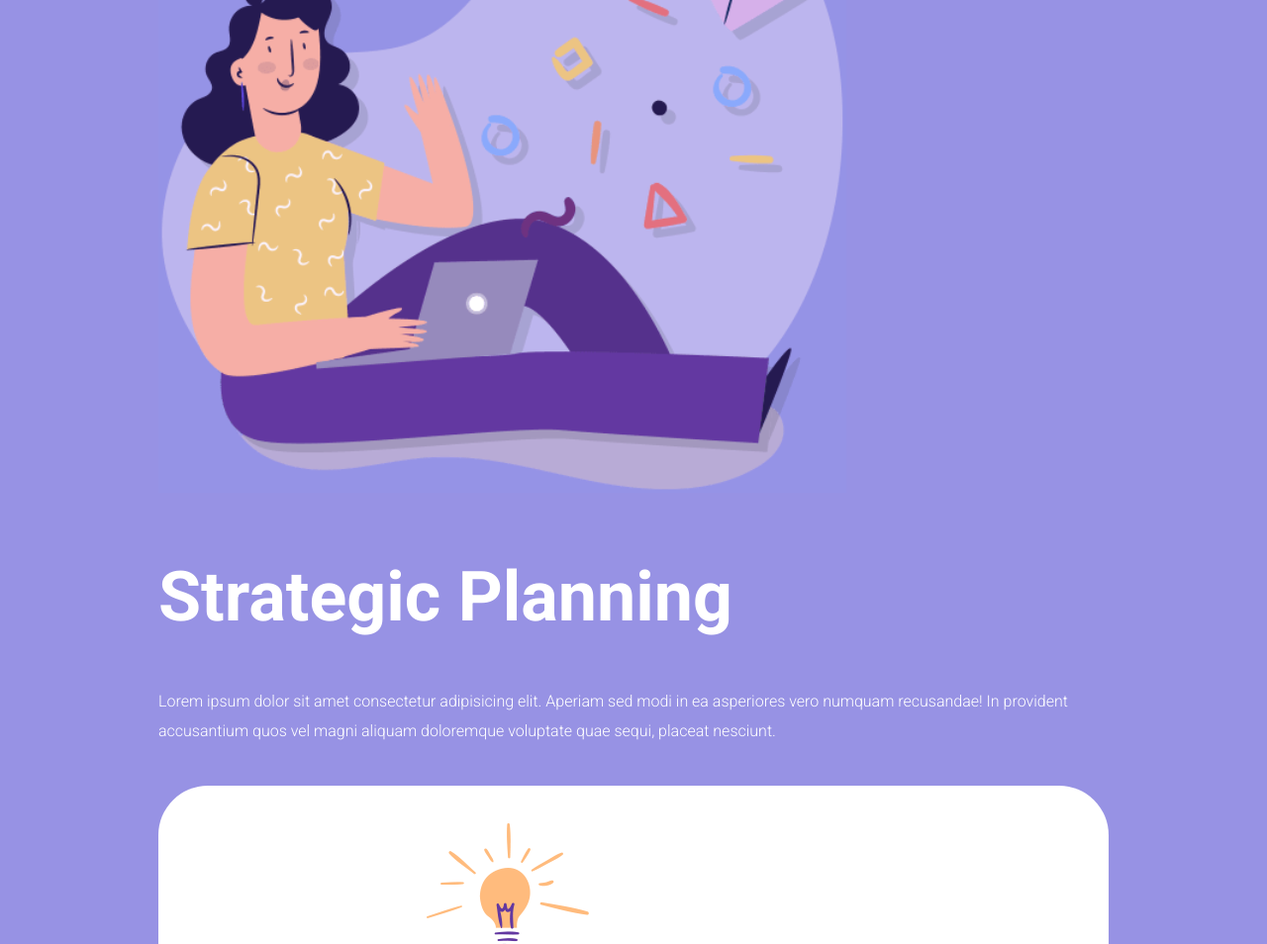
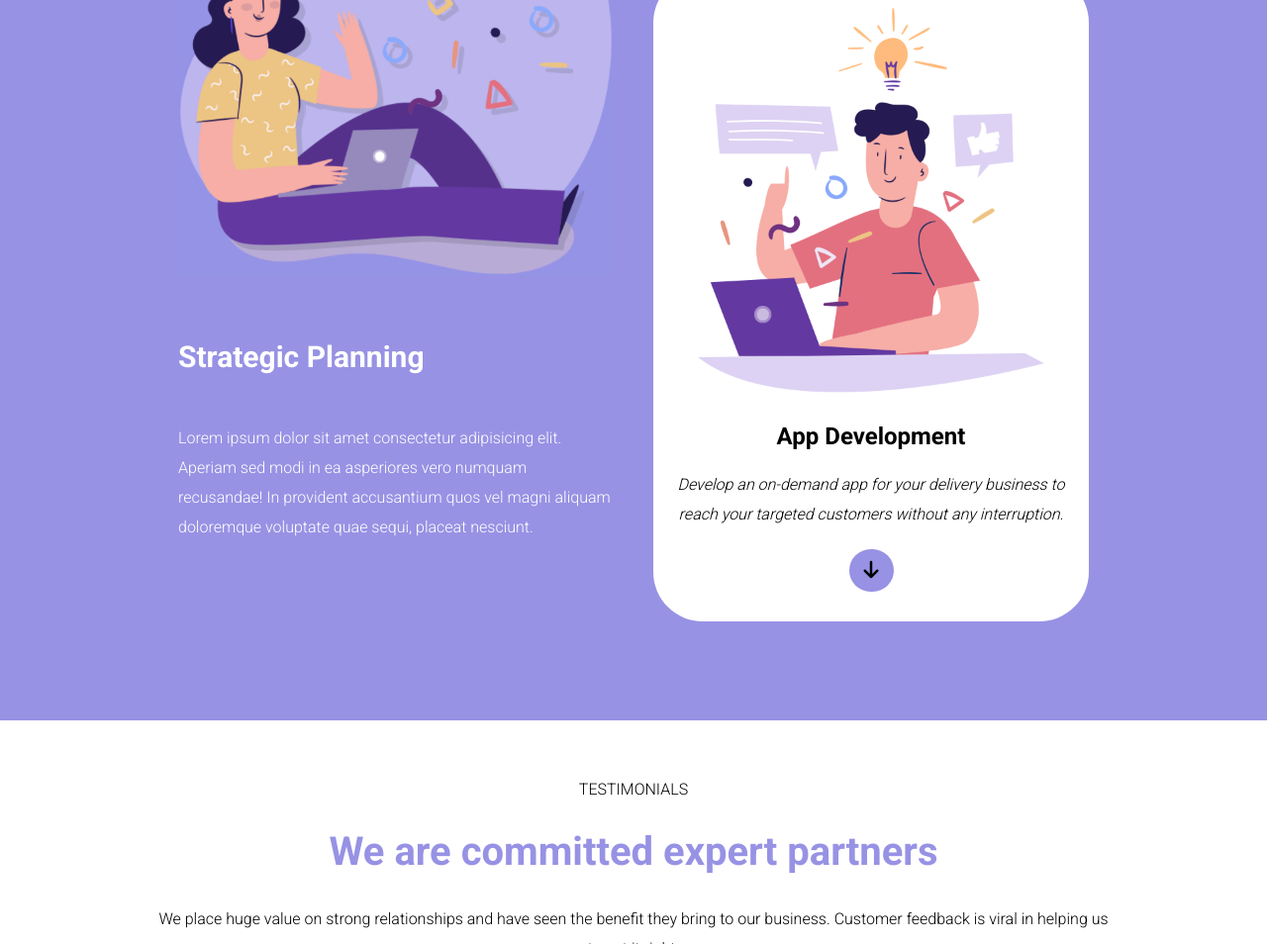
Before and after one commit to rachelpatrocinio/htmlcss-responsive-layout, a plain HTML site: page index.html in a window 1280 px wide. Shown: the part 1095-2049 px from the top of the page at 99% size. Drawn offline with Linux system fonts and the light colour scheme.

Commit message:
Added: @media min-width 992px (.planning section)

```diff
--- a/css/media-query.css
+++ b/css/media-query.css
@@ -156,6 +156,14 @@
         max-width: 960px;
     }
 
+    .col-lg-4{
+        width: calc(4 * 100% / 12);
+    }
+
+    .col-lg-6{
+        width: calc(6 * 100% / 12);
+    }
+
     /* HEADER */
     .main-header__menu{
         display: block;
@@ -178,4 +186,27 @@
     font-size: 16px;
     }
 
+    /* MAIN - Section - .planning */
+
+    .planning .row{
+        display: flex;
+    }
+
+    .planning div[class^="col"]{
+        padding: 20px;
+    }
+
+    .planning__title{
+        font-size: 30px;
+    }
+
+    .planning__title + p{
+        padding-bottom: 80px;
+    }
+
+    .planning div[class^="col"]:nth-child(2){
+        display: flex;
+        flex-direction: column;
+        align-self: flex-end;
+    }
 }
--- a/index.html
+++ b/index.html
@@ -109,14 +109,14 @@
         <section class="planning">
             <div class="container-sm container-md container-lg">
                 <div class="row">
-                    <div class="col-12">
+                    <div class="col-12 col-lg-6">
                         <div><img src="./img/planning1.png" alt="planning"></div>
                         <div>
                             <h1 class="planning__title">Strategic Planning</h1>
                             <p>Lorem ipsum dolor sit amet consectetur adipisicing elit. Aperiam sed modi in ea asperiores vero numquam recusandae! In provident accusantium quos vel magni aliquam doloremque voluptate quae sequi, placeat nesciunt.</p>
                         </div>
                     </div>
-                    <div class="col-12">
+                    <div class="col-12 col-lg-6">
                         <div class="planning-card border-radius-50">
                             <div class="planning-card__header">
                                 <img src="./img/planning2.png" alt="planning2">
```
